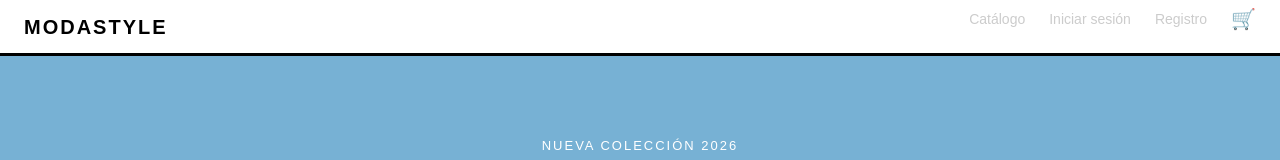
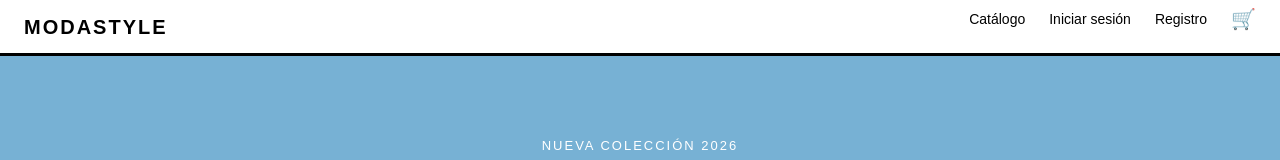
Before and after one commit to 4GeeksAcademy/Proyecto-Final-JorgeSerrano, a React app: page / in a window 1280 px wide. Shown: the top 160 px of the page. Built offline with nearby package versions, Linux system fonts and the light colour scheme; no server answers.

Commit message:
cambio color navbar links

```diff
--- a/src/front/index.css
+++ b/src/front/index.css
@@ -37,13 +37,13 @@ body {
 }
 
 .nav__link {
-  color: #ccc;
+  color: black;
   text-decoration: none;
   font-size: 14px;
 }
 
 .nav__link:hover {
-  color: white;
+  color: #77b1d4;
 }
 
 .nav__cart {
```
